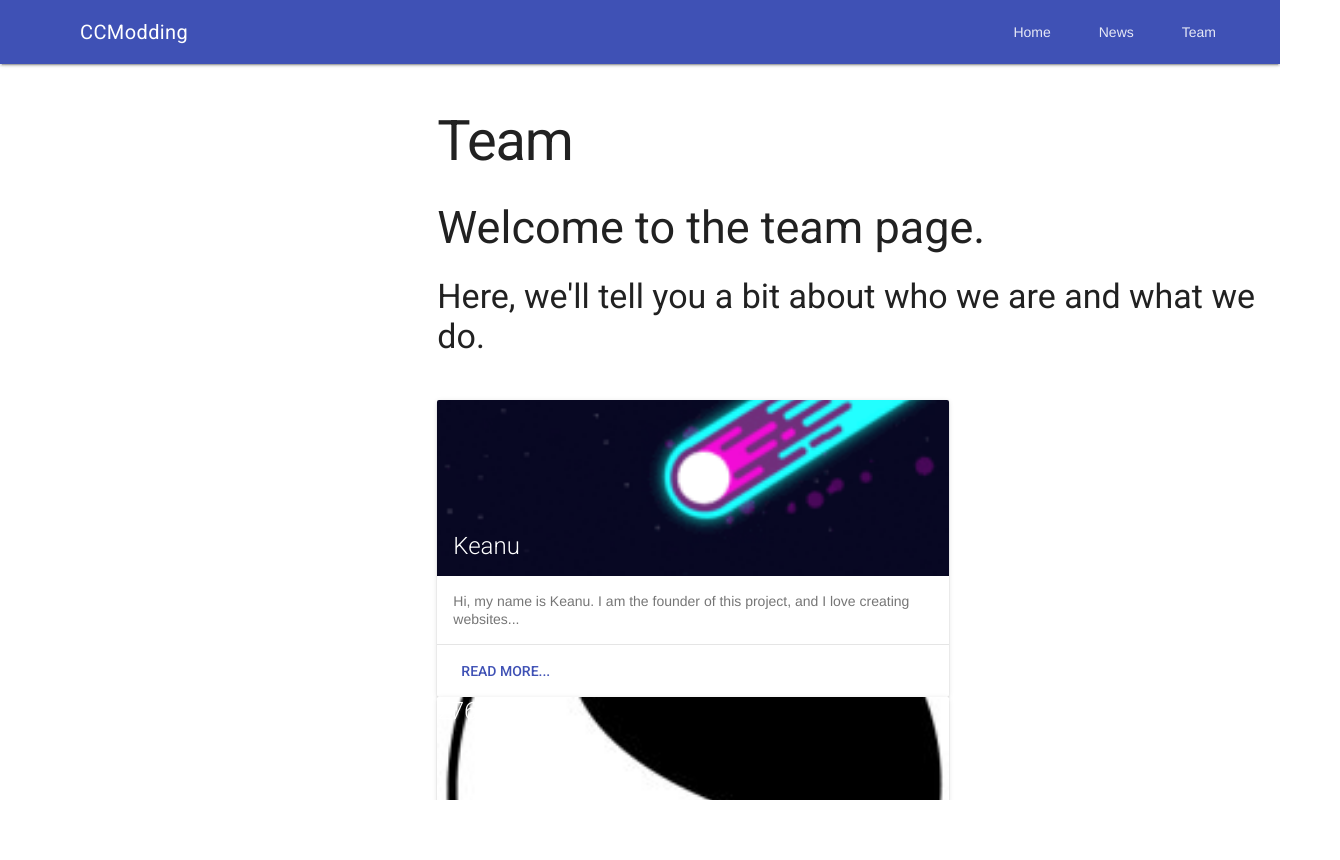
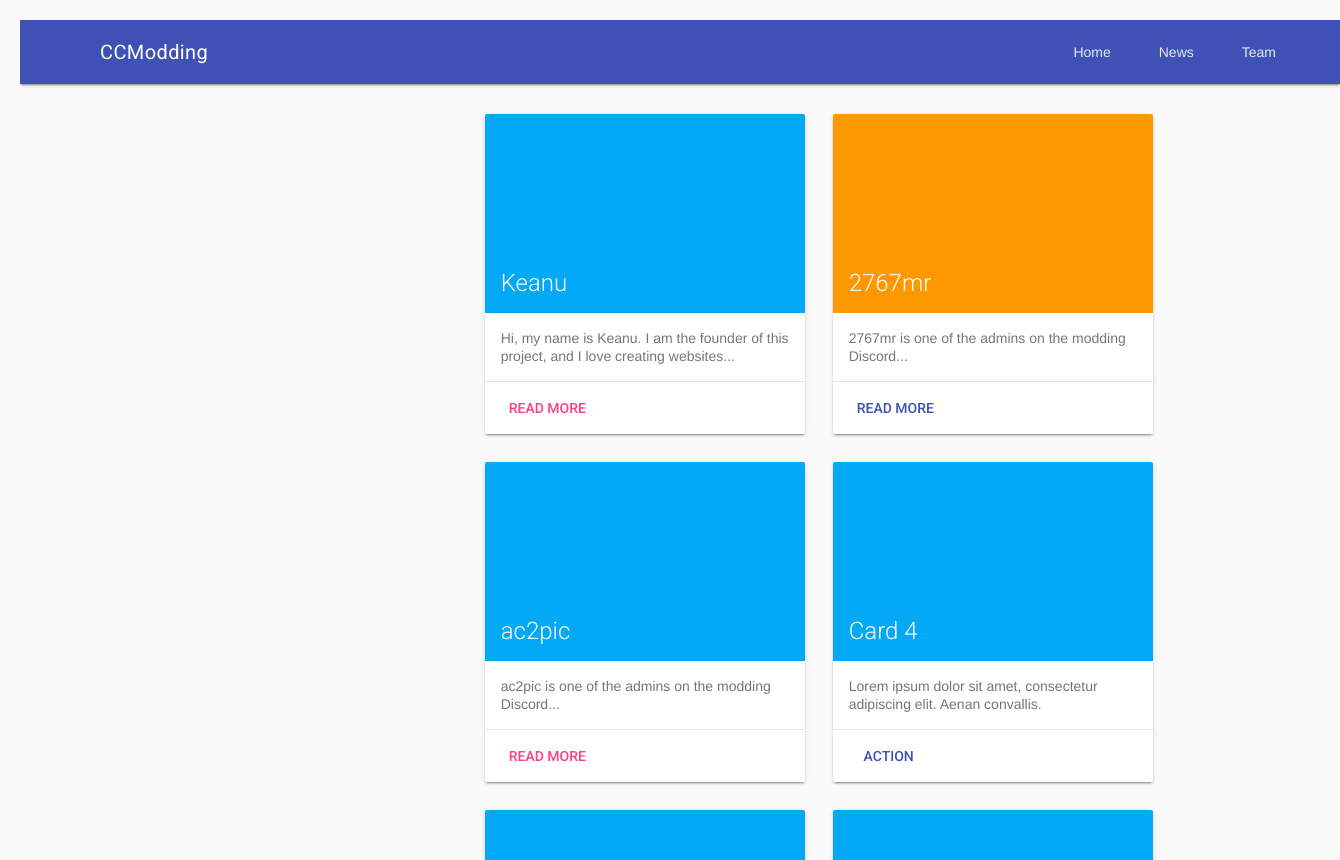
Before and after one commit to CCDirectLink/ccmoddingsite, a plain HTML site: page public/MAIN_PAGE/team.html in a window 1280 px wide. Shown: the whole page, 1340 px wide, since content can reach past the window. Before the commit the page ends 800 px from the top, so only its background shows below. Drawn offline with nearby package versions, Linux system fonts and the light colour scheme.

Commit message:
re-added the entire public folder

```diff
--- a/public/MAIN_PAGE/team.html
+++ b/public/MAIN_PAGE/team.html
@@ -1,31 +1,38 @@
 <!DOCTYPE html>
 <html lang="en" dir="ltr">
   <head>
-    <link rel="stylesheet" href="http://fonts.googleapis.com/css?family=Roboto:300,400,500,700" type="text/css">
+
     <meta charset="utf-8">
-    <link rel="stylesheet" href="main.css">
+    <link rel="stylesheet" href="http://fonts.googleapis.com/css?family=Roboto:300,400,500,700" type="text/css"
+    <link rel="stylesheet" href="https://fonts.googleapis.com/icon?family=Material+Icons">
+    <link rel="stylesheet" href="https://code.getmdl.io/1.3.0/material.indigo-pink.min.css">
     <title>CCModding</title>
     <style>
-    .demo-card-wide.mdl-card {
-      width: 512px;
+    .demo-card-square.mdl-card {
+  width: 320px;
+  height: 320px;
+  float: left;
+  margin: 1rem;
+  position: relative;
 }
-    .demo-card-wide > .mdl-card__title {
+
+.demo-card-square.mdl-card:hover {
+  box-shadow: 0 8px 10px 1px rgba(0, 0, 0, .14), 0 3px 14px 2px rgba(0, 0, 0, .12), 0 5px 5px -3px rgba(0, 0, 0, .2);
+}
+
+.demo-card-square > .mdl-card__title {
   color: #fff;
-      height: 176px;
-      background: url('team-media/keanu.png') center / cover;
+  background: #03a9f4;
 }
-    .demo-card-wide > .mdl-card__title2 {
-      color: #fff;
-      height: 176px;
-      background: url('team-media/2767mr.jpg') center / cover;
+
+.demo-card-square > .mdl-card__accent {
+  background: #ff9800;
 }
-    .demo-card-wide > .mdl-card__title3 {
-      color: #fff;
-      height: 176px;
-      background: url('team-media/ac2pic.png') center / cover;
-    }
-    .demo-card-wide > .mdl-card__menu {
-      color: #fff;
+
+body {
+  padding: 20px;
+  background: #fafafa;
+  position: relative;
 }
     </style>
 
@@ -39,9 +46,9 @@
             <span class="mdl-layout-title">CCModding</span>
             <div class="mdl-layout-spacer"></div>
             <nav class="mdl-navigation mdl-layout--large-screen-only">
-            <a class="mdl-navigation__link" href="main.html">Home</a>
-            <a class="mdl-navigation__link" href="news.html">News</a>
-            <a class="mdl-navigation__link" href="team.html">Team</a>
+              <a class="mdl-navigation__link" href="../main.html">Home</a>
+              <a class="mdl-navigation__link" href="../news.html">News</a>
+              <a class="mdl-navigation__link" href="../team.html">Team</a>
             </nav>
           </div>
         </header>
@@ -57,46 +64,87 @@
             <div class="mdl-layout-spacer"></div>
             <div class="mdl-cell mdl-cell--8-col">
 
-	<h1>Team</h1>
-  <h2>Welcome to the team page.</h2>
-  <h3>Here, we'll tell you a bit about who we are and what we do.</h3>
-  <br>
-  <div class="demo-card-wide mdl-card mdl-shadow--2dp">
-     <div class="mdl-card__title">
+    <!-- Square card -->
+    <div class="mdl-card mdl-shadow--2dp demo-card-square">
+      <div class="mdl-card__title mdl-card--expand">
         <h2 class="mdl-card__title-text">Keanu</h2>
       </div>
       <div class="mdl-card__supporting-text">
         Hi, my name is Keanu. I am the founder of this project, and I love creating websites...
       </div>
       <div class="mdl-card__actions mdl-card--border">
-       <a href="team/keanu.html" class="mdl-button mdl-button--colored mdl-js-button mdl-js-ripple-effect">
-         Read More...
+        <a href="team/keanu.html" class="mdl-button mdl-button--accent mdl-js-button mdl-js-ripple-effect">
+            Read More
           </a>
       </div>
     </div>
-     <div class="demo-card-wide mdl-card mdl-shadow--2dp">
-       <div class="mdl-card__title2">
+    <!-- Square card -->
+    <div class="mdl-card mdl-shadow--2dp demo-card-square">
+      <div class="mdl-card__title mdl-card__accent mdl-card--expand">
         <h2 class="mdl-card__title-text">2767mr</h2>
       </div>
       <div class="mdl-card__supporting-text">
-         Mr is one of the admins on the modding server...
+        2767mr is one of the admins on the modding Discord...
       </div>
       <div class="mdl-card__actions mdl-card--border">
         <a href="team/mr.html" class="mdl-button mdl-button--colored mdl-js-button mdl-js-ripple-effect">
-           Read More...
+            Read More
           </a>
       </div>
     </div>
- <div class="demo-card-wide mdl-card mdl-shadow--2dp">
-   <div class="mdl-card__title3">
+    <!-- Square card -->
+    <div class="mdl-card mdl-shadow--2dp demo-card-square">
+      <div class="mdl-card__title mdl-card--expand">
         <h2 class="mdl-card__title-text">ac2pic</h2>
       </div>
       <div class="mdl-card__supporting-text">
-     AC is one of the admins on the modding server...
+        ac2pic is one of the admins on the modding Discord...
       </div>
       <div class="mdl-card__actions mdl-card--border">
-     <a href="team/ac.html" class="mdl-button mdl-button--colored mdl-js-button mdl-js-ripple-effect">
-       Read More...
+        <a href="team/ac.html" class="mdl-button mdl-button--accent mdl-js-button mdl-js-ripple-effect">
+            Read More
+          </a>
+      </div>
+    </div>
+    <!-- Square card -->
+    <div class="mdl-card mdl-shadow--2dp demo-card-square">
+      <div class="mdl-card__title mdl-card--expand">
+        <h2 class="mdl-card__title-text">Card 4</h2>
+      </div>
+      <div class="mdl-card__supporting-text">
+        Lorem ipsum dolor sit amet, consectetur adipiscing elit. Aenan convallis.
+      </div>
+      <div class="mdl-card__actions mdl-card--border">
+        <a class="mdl-button mdl-button--colored mdl-js-button mdl-js-ripple-effect">
+            Action
+          </a>
+      </div>
+    </div>
+    <!-- Square card -->
+    <div class="mdl-card mdl-shadow--2dp demo-card-square">
+      <div class="mdl-card__title mdl-card--expand">
+        <h2 class="mdl-card__title-text">Card 5</h2>
+      </div>
+      <div class="mdl-card__supporting-text">
+        Lorem ipsum dolor sit amet, consectetur adipiscing elit. Aenan convallis.
+      </div>
+      <div class="mdl-card__actions mdl-card--border">
+        <a class="mdl-button mdl-button--accent mdl-js-button mdl-js-ripple-effect">
+            Action
+          </a>
+      </div>
+    </div>
+    <!-- Square card -->
+    <div class="mdl-card mdl-shadow--2dp demo-card-square">
+      <div class="mdl-card__title mdl-card--expand">
+        <h2 class="mdl-card__title-text">Card 6</h2>
+      </div>
+      <div class="mdl-card__supporting-text">
+        Lorem ipsum dolor sit amet, consectetur adipiscing elit. Aenan convallis.
+      </div>
+      <div class="mdl-card__actions mdl-card--border">
+        <a class="mdl-button mdl-button--colored mdl-js-button mdl-js-ripple-effect">
+            Action
           </a>
       </div>
     </div>
```
Lines whose indentation alone changed are shown as unchanged.
